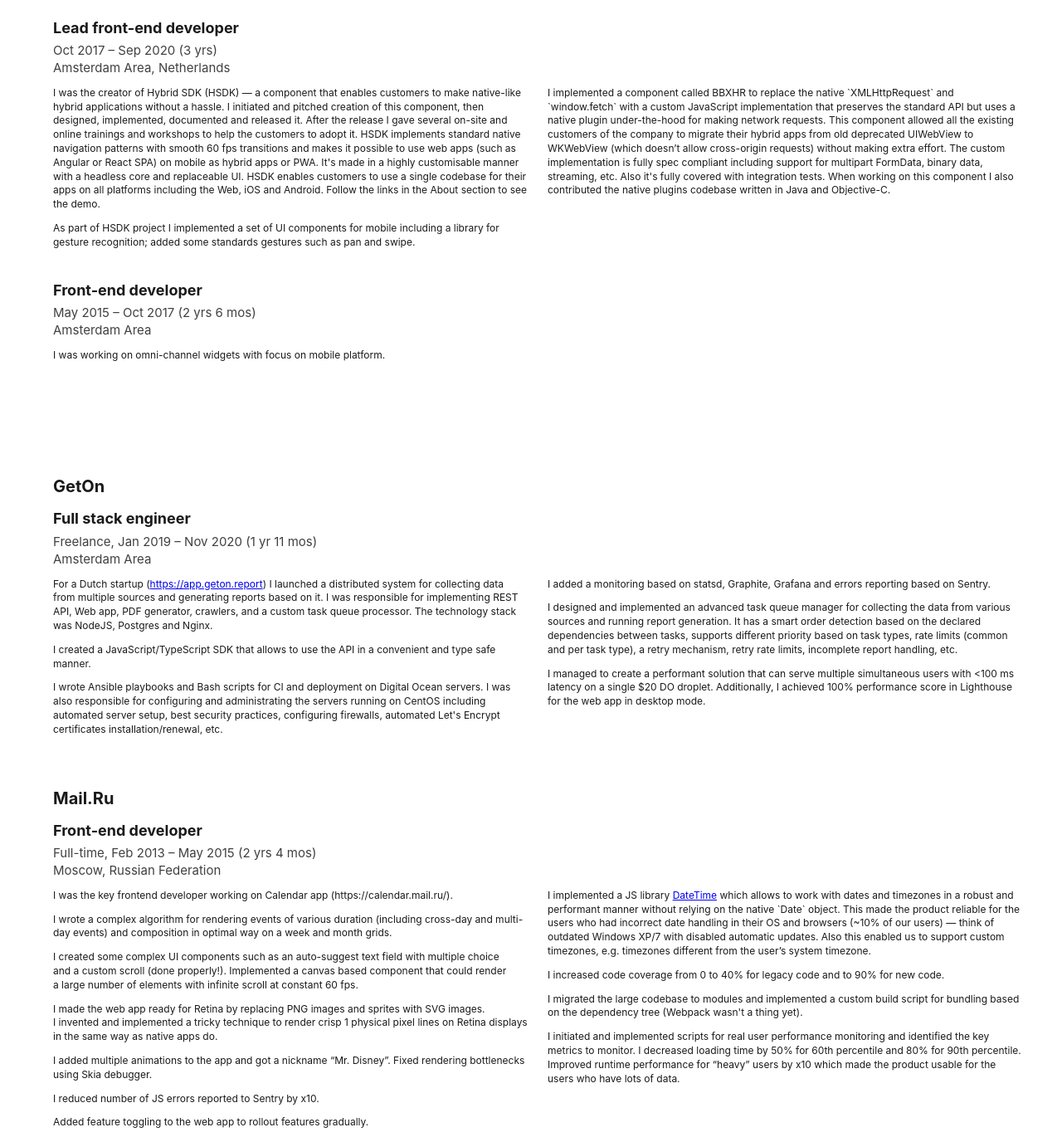
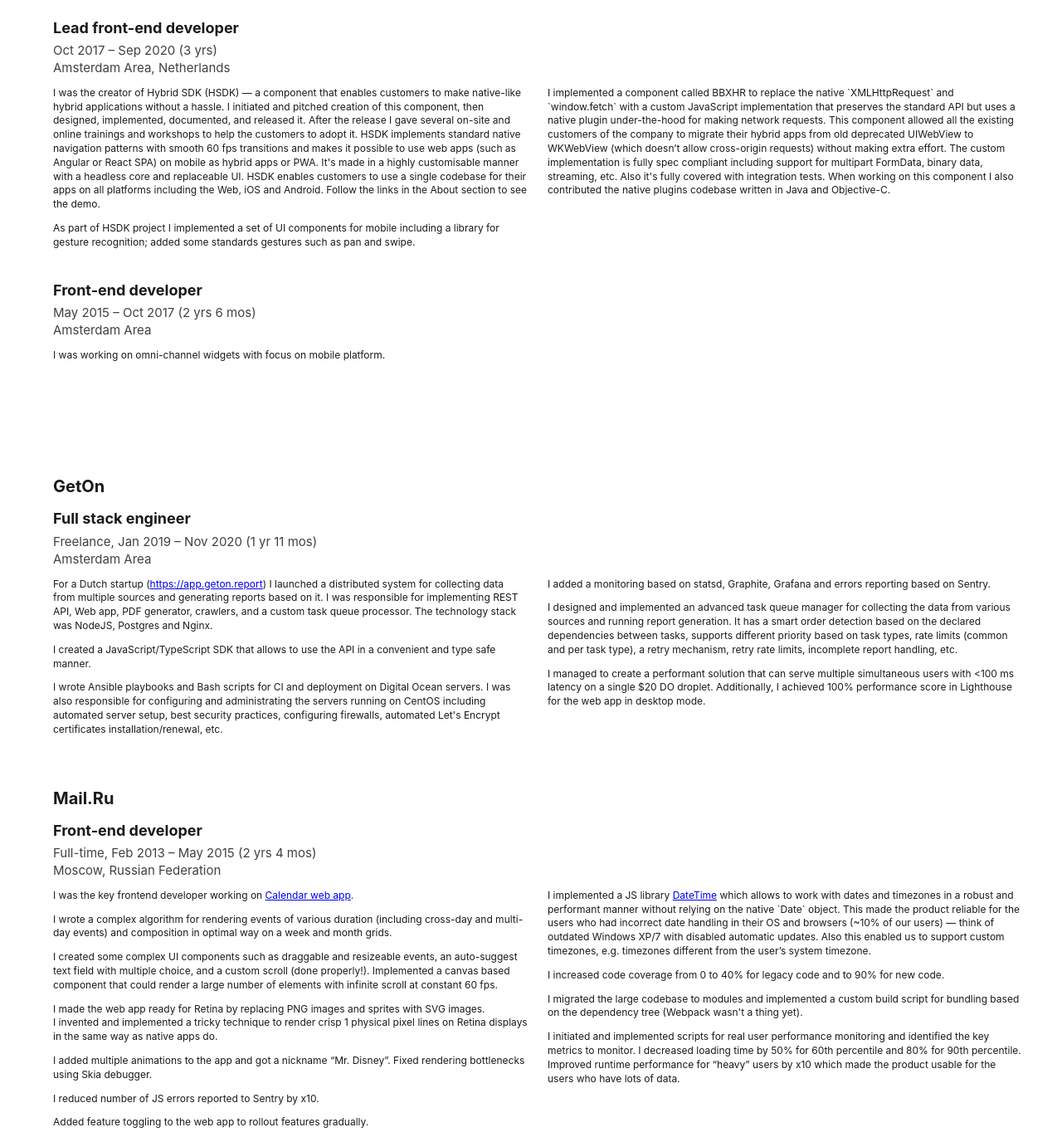
Before and after one commit to dmitryshimkin/CV, a plain HTML site: page index.html in a window 1280 px wide. Shown: the part 1276-2652 px from the top of the page at 83% size. Drawn offline with Linux system fonts and the light colour scheme.

Commit message:
Some fixes

```diff
--- a/index.html
+++ b/index.html
@@ -85,6 +85,9 @@
             </li>
             <li>
               <a href="https://calendar.mail.ru" target="_blank">https://calendar.mail.ru</a>
+            </li>
+            <li>
+              <a href="https://github.com/datetime-js/datetime" target="_blank">DateTime library</a>
             </li>
           </ul>
         </section>
@@ -209,7 +212,7 @@
                   I was the creator of Hybrid SDK (HSDK) — a&nbsp;component that enables customers to make native-like hybrid
                   applications without a hassle.
                   I&nbsp;initiated and pitched creation of this component, then designed,
-                  implemented, documented and released it.
+                  implemented, documented, and released it.
                   After the release I gave several on-site and online trainings and
                   workshops to help the customers to adopt it.
                   HSDK implements standard native navigation patterns with
@@ -325,7 +328,8 @@
             <div class="columns">
               <div class="column">
                 <p>
-                  I was the key frontend developer working on Calendar app (https://calendar.mail.ru/).
+                  I was the key frontend developer working on
+                  <a href="https://calendar.mail.ru/" target="_blank">Calendar web app</a>.
                 </p>
 
                 <p>
@@ -333,8 +337,8 @@
                   events) and composition in optimal way on a&nbsp;week and month&nbsp;grids.
                 </p>
                 <p>
-                  I&nbsp;created some complex UI components such as an auto-suggest text field with multiple choice
-                  and&nbsp;a&nbsp;custom scroll (done properly!).
+                  I&nbsp;created some complex UI components such as draggable and resizeable events,
+                  an auto-suggest text field with multiple choice, and&nbsp;a&nbsp;custom scroll (done properly!).
                   Implemented a&nbsp;canvas based component that could render a&nbsp;large number of elements
                   with infinite scroll at&nbsp;constant 60&nbsp;fps.
                 </p>
@@ -468,8 +472,8 @@
               <div class="column">
                 <p>
                   I&nbsp;was a co-founder of a web agency. With a small team we created multiple websites for our clients.
-                  I&nbsp;was responsible for communication and negotiations with clients and all aspects of development cycle
-                  including business analysis, design, frontend, backend and databases.
+                  I&nbsp;was responsible for communication and negotiations with the clients and all aspects of the development cycle
+                  including business analysis, design, frontend, backend, and&nbsp;databases.
                 </p>
               </div>
               <div class="column"></div>
```
